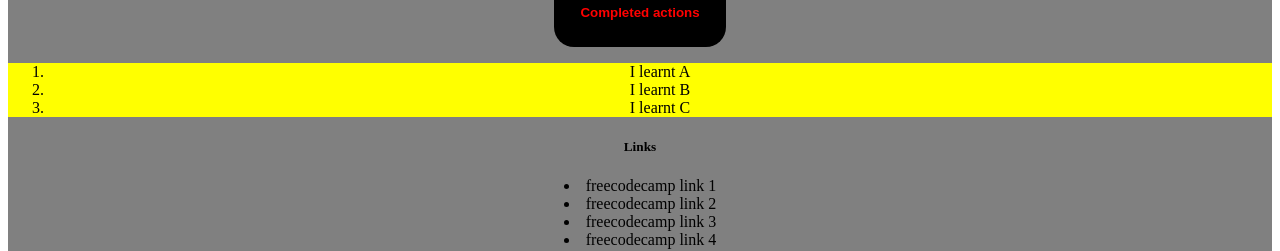
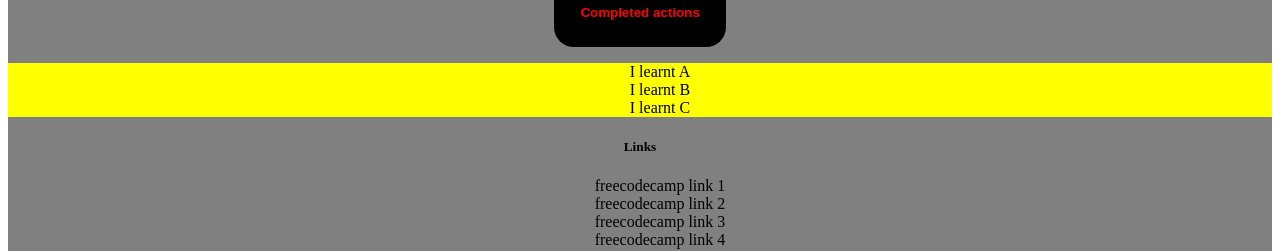
Before and after one commit to sofireofficial/reactlearnlearn, a React (Create React App) app: page / in a window 1280 px wide. Shown: the part 575-826 px from the top of the page. Built offline with nearby package versions, Linux system fonts and the light colour scheme.

Commit message:
small changes

```diff
--- a/src/Components/CompleteModal.js
+++ b/src/Components/CompleteModal.js
@@ -3,11 +3,11 @@ import React from 'react'
 const CompletedModal = () => {
   return (
   <div className="yellowModal">
-  <ol>
+  <ul>
     <li>I learnt A</li>
     <li>I learnt B</li>
     <li>I learnt C</li>
-  </ol>
+  </ul>
   </div>
 )
 };
--- a/src/Components/Links.js
+++ b/src/Components/Links.js
@@ -3,10 +3,12 @@ import React from "react"
 const Links = () => {
 return (
     <div>
+        <ul>
         <li>freecodecamp link 1</li>
         <li>freecodecamp link 2</li>
         <li>freecodecamp link 3</li>
         <li>freecodecamp link 4</li>
+        </ul>
 </div>
 )
 }
--- a/src/Components/ToDoModal.js
+++ b/src/Components/ToDoModal.js
@@ -3,11 +3,11 @@ import React from 'react'
 const ToDoModal = () => {
   return (
   <div className="yellowModal">
-  <ol>
+  <ul>
     <li>I want to learn A</li>
     <li>I want to learn B</li>
     <li>I want to learn C</li>
-  </ol>
+  </ul>
   </div>
 )
 };
--- a/src/index.css
+++ b/src/index.css
@@ -1,5 +1,6 @@
 #root {
   background-color: grey;
+  text-align: center;
 }
 
 p {
@@ -11,6 +12,6 @@ p {
     background-color: yellow;
 }
 
-#root {
-  text-align: center;
+ul {
+  list-style-type: none;
 }
```
